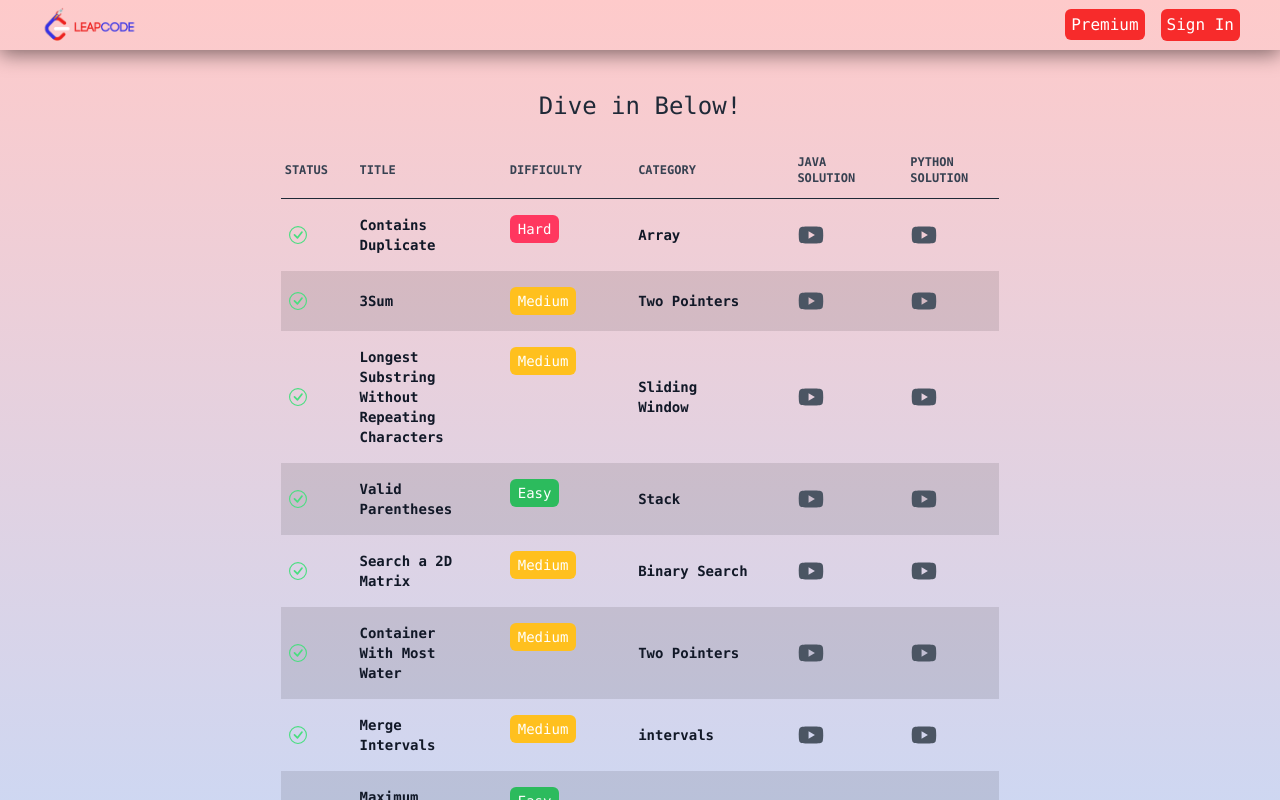
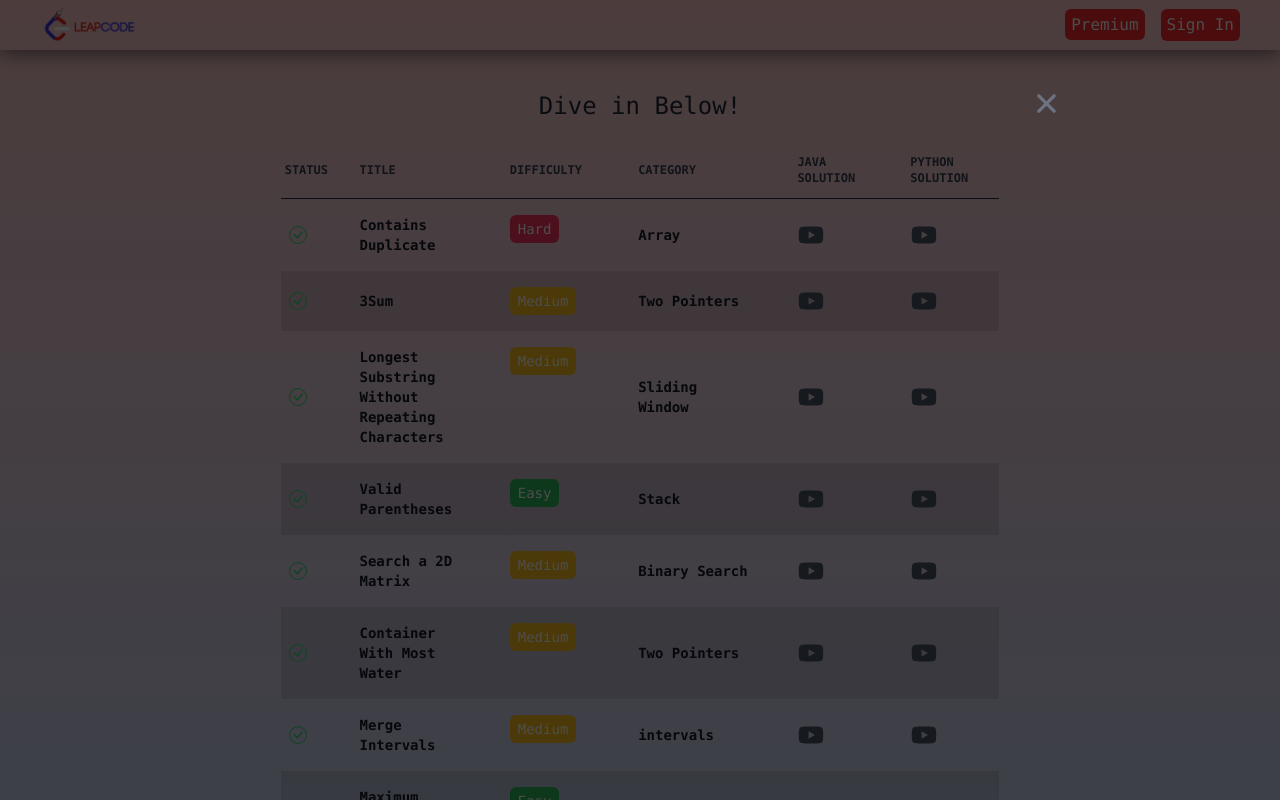
Before and after one commit to aashikavishwanath/leapcode, a Next.js app: page / in a window 1280 px wide. Both pictures are taken after a click on the icon 811 px from the left and 235 px from the top of the page. Shown: the top 800 px of the page. Built offline with nearby package versions, Linux system fonts and the light colour scheme; no server answers.

Commit message:
-video youtube model updates

```diff
--- a/package.json
+++ b/package.json
@@ -20,6 +20,7 @@
     "react-dom": "18.2.0",
     "react-firebase-hooks": "^5.1.1",
     "react-icons": "^4.10.1",
+    "react-youtube": "^10.1.0",
     "recoil": "^0.7.7",
     "typescript": "5.1.6"
   },
--- a/src/components/ProblemsTable/problemsTable.tsx
+++ b/src/components/ProblemsTable/problemsTable.tsx
@@ -7,13 +7,29 @@
 import { auth, firestore } from "@/firebase/firebase";
 import { useAuthState } from "react-firebase-hooks/auth";
 import {problems} from "@/tempProblem/tempProblems"
+import YouTube from "react-youtube";
 
 type ProblemsTableProps = {
 
 };
 
 const ProblemsTable: React.FC<ProblemsTableProps> = ({ }) => {
+	const [youtubePlayer, setYoutubePlayer] = useState({
+		isOpen: false,
+		videoId: "",
+	});
+	const closeModal = () => {
+		setYoutubePlayer({ isOpen: false, videoId: "" });
+	};
 
+	useEffect(() => {
+		const handleEsc = (e: KeyboardEvent) => {
+			if (e.key === "Escape") closeModal();
+		};
+		window.addEventListener("keydown", handleEsc);
+
+		return () => window.removeEventListener("keydown", handleEsc);
+	}, []);
 	return (
 		<>
 			<tbody className='text-white'>
@@ -47,19 +63,48 @@
 									<AiFillYoutube
 										fontSize={"28"}
 										className='cursor-pointer text-gray-600 hover:text-red-600 '
+										onClick={() =>
+											setYoutubePlayer({ isOpen: true, videoId: problem.javaVideoId as string })
+										}
 									/>
                             </td>
                             <td className={"px-6 py-4"}>
 									<AiFillYoutube
 										fontSize={"28"}
 										className='cursor-pointer text-gray-600 hover:text-red-600 '
+										onClick={() =>
+											setYoutubePlayer({ isOpen: true, videoId: problem.pythonVideoId as string })
+										}
 									/>
                             </td>
 						</tr>
 					);
 				})}
 			</tbody>
-
+			{youtubePlayer.isOpen && (
+				<tfoot className='fixed top-0 left-0 h-screen w-screen flex items-center justify-center'>
+					<div
+						className='bg-black z-10 opacity-70 top-0 left-0 w-screen h-screen absolute'
+						onClick={closeModal}
+					></div>
+					<div className='w-full z-50 h-full px-6 relative max-w-4xl'>
+						<div className='w-full h-full flex items-center justify-center relative'>
+							<div className='w-full relative'>
+								<IoClose
+									fontSize={"35"}
+									className='cursor-pointer absolute -top-16 right-0'
+									onClick={closeModal}
+								/>
+								<YouTube
+									videoId={youtubePlayer.videoId}
+									loading='lazy'
+									iframeClassName='w-full min-h-[500px]'
+								/>
+							</div>
+						</div>
+					</div>
+				</tfoot>
+			)}
 		</>
 	);
 };
--- a/src/components/Topbar/Topbar.tsx
+++ b/src/components/Topbar/Topbar.tsx
@@ -13,7 +13,7 @@
 };
 
 const Topbar: React.FC<TopbarProps> = ({ problemPage }) => {
-
+	const [user] = useAuthState(auth);
 	return (
 		<nav className='relative flex h-[50px] w-full shrink-0 items-center px-5 bg-transparent shadow-lg text-gray-800 font-mono' style={{ boxShadow: '0 4px 20px rgba(0, 0, 0, 0.5)' }}>
 			<div className={`flex w-full items-center justify-between ${!problemPage ? "max-w-[1200px] mx-auto" : ""}`}>
--- a/src/tempProblem/tempProblems.ts
+++ b/src/tempProblem/tempProblems.ts
@@ -4,7 +4,8 @@
 	difficulty: string;
 	category: string;
 	order: number;
-	videoId?: string;
+	javaVideoId?: string;
+	pythonVideoId?: string;
 };
 
 export const problems: Problem[] = [
@@ -14,7 +15,8 @@
 		difficulty: "Hard",
 		category: "Array",
 		order: 1,
-		videoId: "4oZsPXG9B94",
+		javaVideoId: "4oZsPXG9B94",
+		pythonVideoId: "qJSPYnS35SE"
 	},
 	{
 		id: "3-sum",
@@ -22,7 +24,7 @@
 		difficulty: "Medium",
 		category: "Two Pointers",
 		order: 2,
-		videoId: "qJSPYnS35SE",
+		javaVideoId: "qJSPYnS35SE",
 	},
 	{
 		id: "longest-substring",
@@ -30,7 +32,7 @@
 		difficulty: "Medium",
 		category: "Sliding Window",
 		order: 3,
-		videoId: "3IETreEybaA",
+		javaVideoId: "3IETreEybaA",
 	},
 	{
 		id: "valid-parentheses",
@@ -38,7 +40,7 @@
 		difficulty: "Easy",
 		category: "Stack",
 		order: 4,
-		videoId: "xty7fr-k0TU",
+		javaVideoId: "xty7fr-k0TU",
 	},
 	{
 		id: "search-a-2d-matrix",
@@ -46,7 +48,7 @@
 		difficulty: "Medium",
 		category: "Binary Search",
 		order: 5,
-		videoId: "ZfFl4torNg4",
+		javaVideoId: "ZfFl4torNg4",
 	},
 	{
 		id: "container-with-most-water",
@@ -54,7 +56,7 @@
 		difficulty: "Medium",
 		category: "Two Pointers",
 		order: 6,
-		videoId: "4oZsPXG9B94",
+		javaVideoId: "4oZsPXG9B94",
 	},
 	{
 		id: "merge-intervals",
@@ -62,7 +64,7 @@
 		difficulty: "Medium",
 		category: "intervals",
 		order: 7,
-		videoId: "4oZsPXG9B94",
+		javaVideoId: "4oZsPXG9B94",
 	},
 	{
 		id: "maximum-depth-of-binary-tree",
@@ -70,7 +72,7 @@
 		difficulty: "Easy",
 		category: "Tree",
 		order: 8,
-		videoId: "4qYTqOiRMoM",
+		javaVideoId: "4qYTqOiRMoM",
 	},
 	{
 		id: "best-time-to-buy-and-sell-stock",
@@ -78,7 +80,7 @@
 		difficulty: "Easy",
 		category: "Array",
 		order: 9,
-		videoId: "4oZsPXG9B94",
+		javaVideoId: "4oZsPXG9B94",
 	},
 	{
 		id: "subsets",
@@ -86,7 +88,7 @@
 		difficulty: "Medium",
 		category: "Backtracking",
 		order: 10,
-		videoId: "4oZsPXG9B94",
+		javaVideoId: "4oZsPXG9B94",
 	},
 
 ];
```
Also changed, not shown: 1 other file (tests, documents, lock files or other folders).
